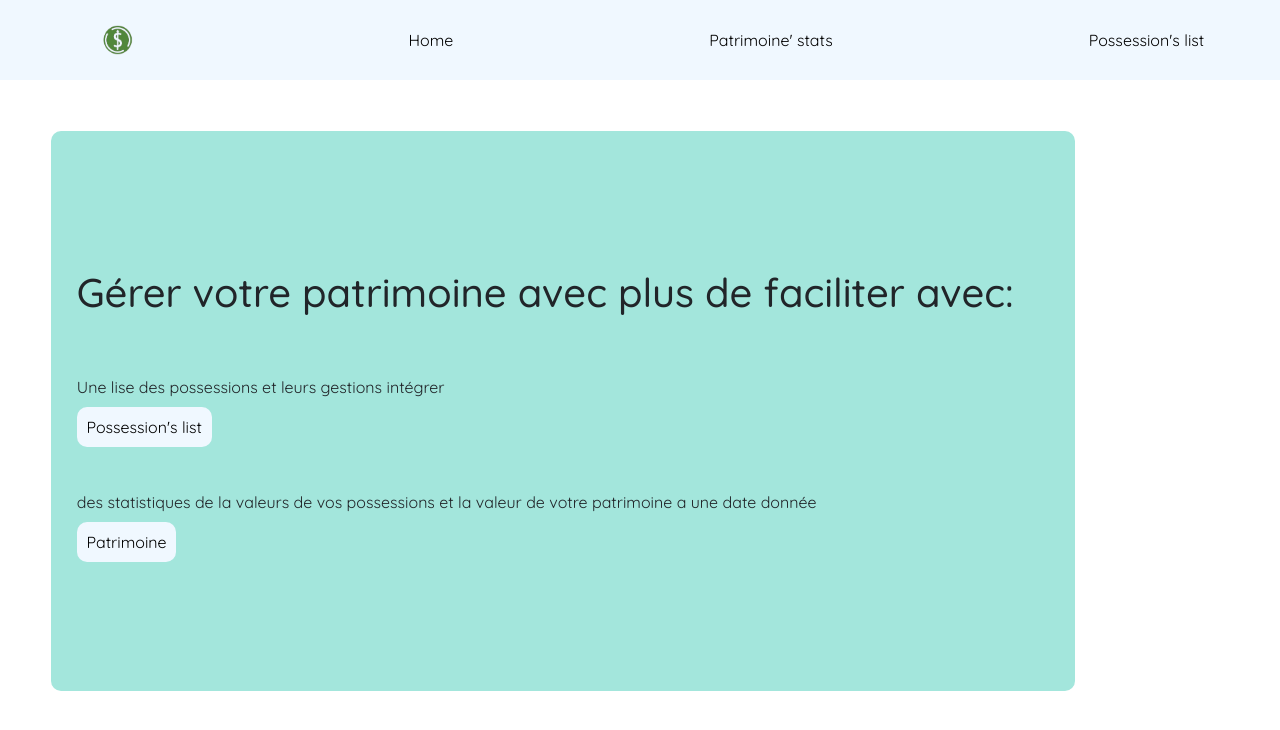
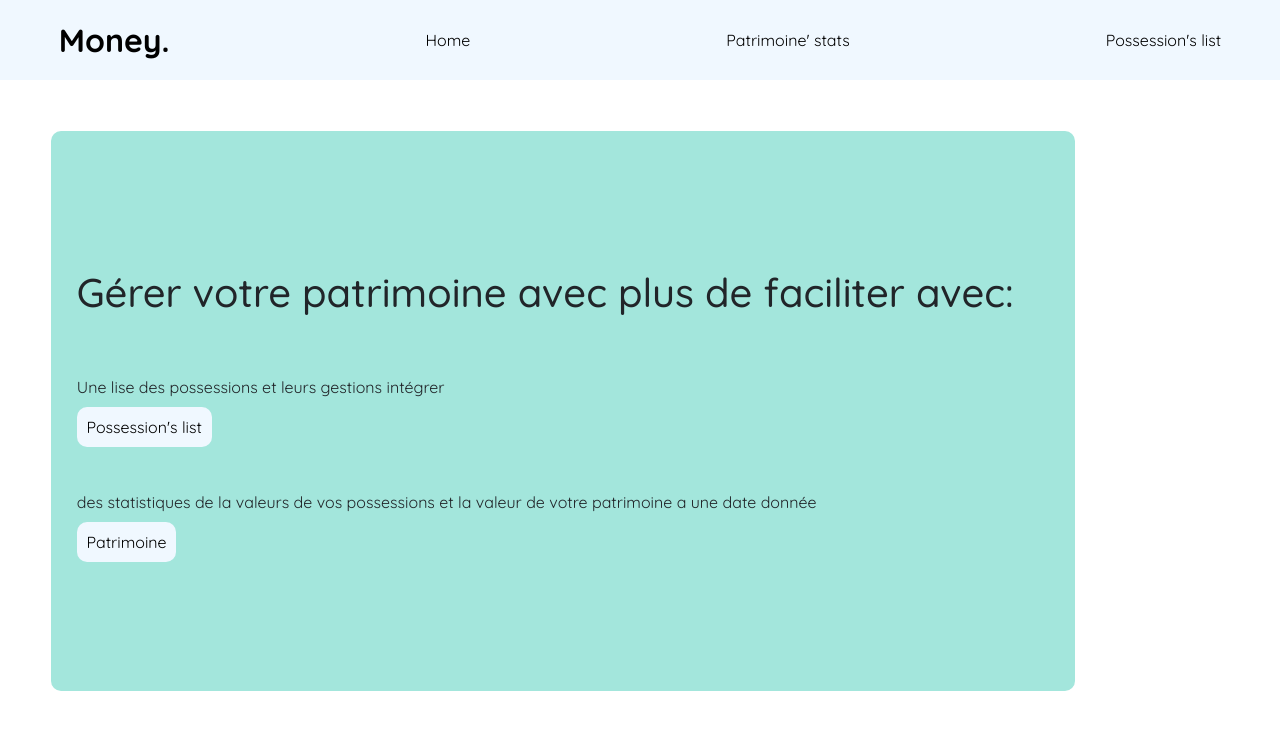
Before and after one commit to Tiavina3827/front, a React (Vite) app: page / in a window 1280 px wide. Shown: the top 730 px of the page. Built offline with nearby package versions, Linux system fonts and the light colour scheme.

Commit message:
style: replace the logo

```diff
--- a/src/components/NavBar.jsx
+++ b/src/components/NavBar.jsx
@@ -4,7 +4,7 @@ import {Link} from "react-router-dom";
 function NavBar(){
     return(
       <nav>
-          <Link to="/" className="navLinks"><img src="src/assets/logo.png" alt="logo" id="logo"/></Link>
+          <Link to="/" className="logo">Money.</Link>
           <Link to="/" className="navLinks">Home</Link>
           <Link to="/patrimoine" className="navLinks">Patrimoine' stats</Link>
           <Link to="/Possession" className="navLinks">Possession's list</Link>
--- a/src/style/Landing.css
+++ b/src/style/Landing.css
@@ -24,3 +24,14 @@
     margin-top: 4% ;
     margin-left: 4% ;
 }
+.logo{
+    color: black;
+    font-size: 2rem;
+    font-weight: bold;
+    text-decoration: none;
+}
+.logo :hover{
+    transition: 1s ease;
+    font-weight: bolder;
+    color: #2b2828;
+}
```
